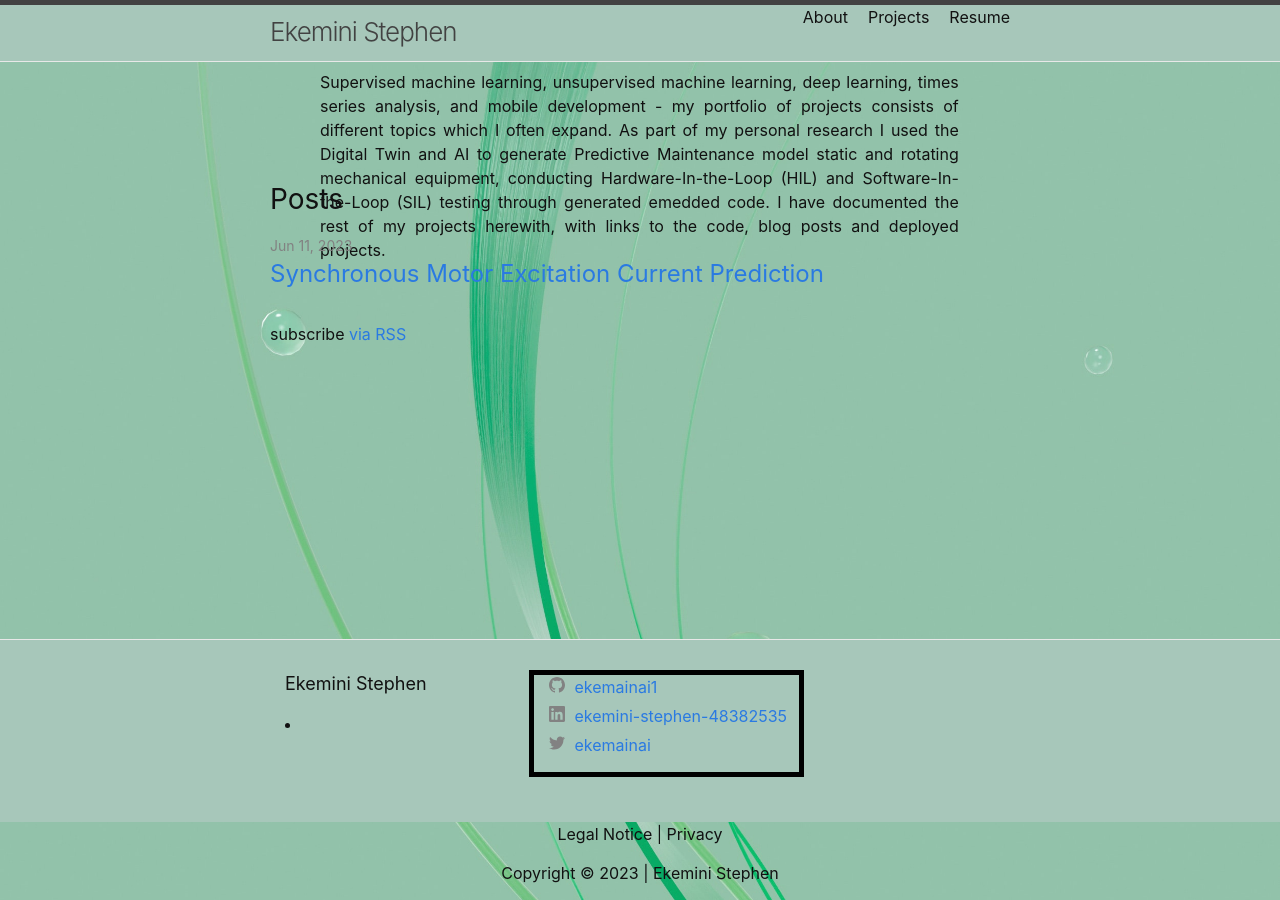
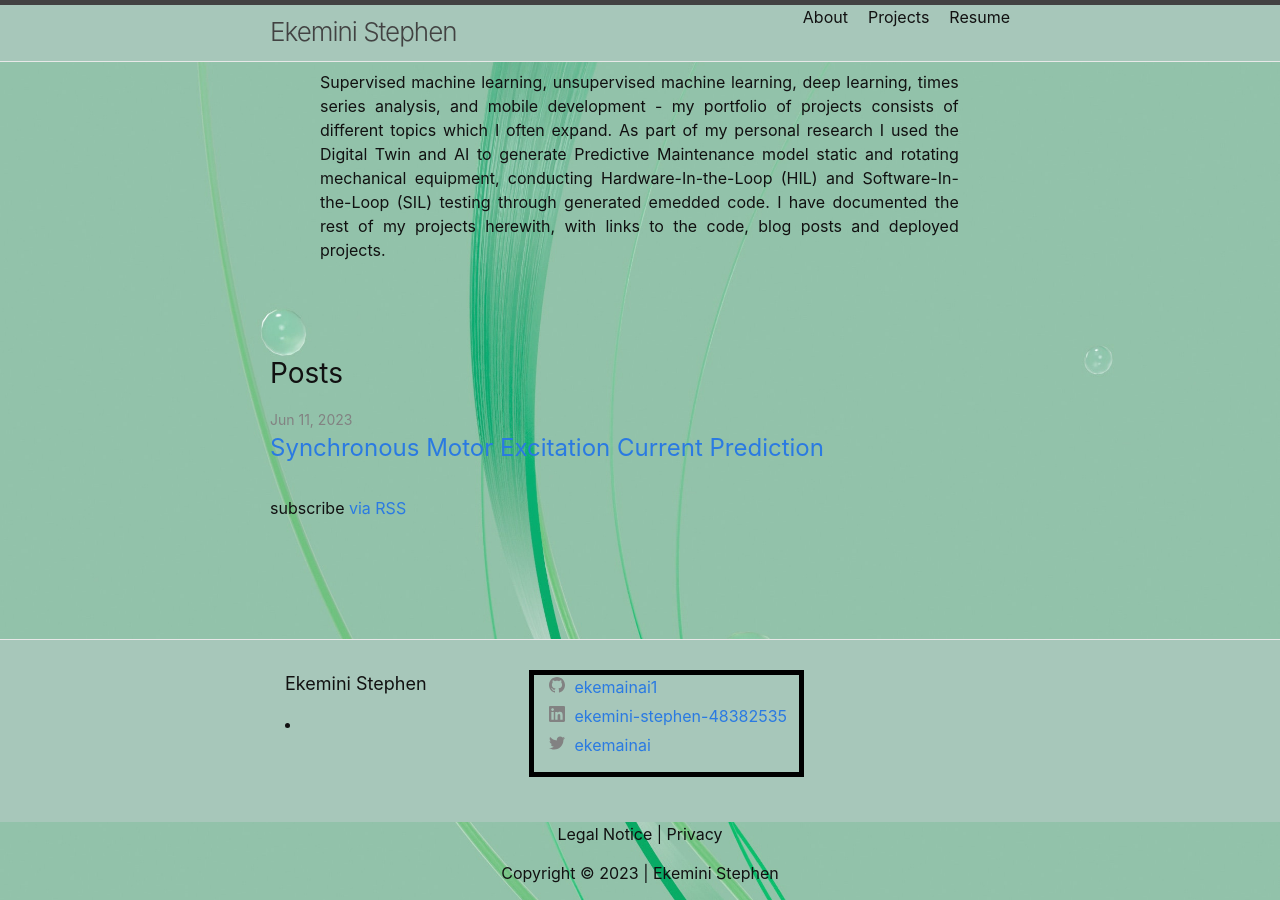
Before and after one commit to ekemainaiML/ekepatkemi, a Jekyll site: the page built from index.markdown, in a window 1280 px wide. Built offline with Jekyll 4.4.1, drawn with Linux system fonts in a browser that asks for light colours.

Commit message:
Add styles

```diff
--- a/_layouts/default.html
+++ b/_layouts/default.html
@@ -20,7 +20,7 @@
     {%- include header.html -%}
 
     <main class="page-content" aria-label="Content">
-      <div class="header-col header-col-3" style=" height: 10%; display: flex;">
+      <div class="header-col header-col-3" style="display: block; overflow: auto;">
         <p style="margin: 40px 85mm 0% 20em; text-align: justify;">{{- site.description | escape -}}</p>
       </div>
       <div class="wrapper" style="margin-top: 90px;">
```
